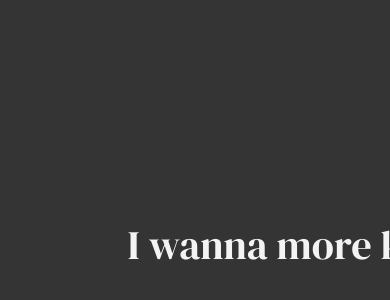
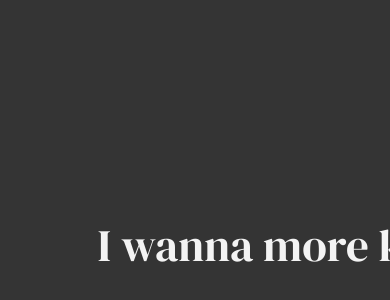
Before and after one commit to fahrimln/for-n-website, a plain HTML site: page index.html in a window 390 px wide. Shown: the part 540-840 px from the top of the page. Drawn offline with Linux system fonts and the light colour scheme; a web font is replaced by a local one.

Commit message:
Update style.css

```diff
--- a/style.css
+++ b/style.css
@@ -34,7 +34,7 @@ body {
   }
   .slide {
     height: 100svh;
-    scale: 135%;
+    scale: 150%;
   }
 }
 
```
